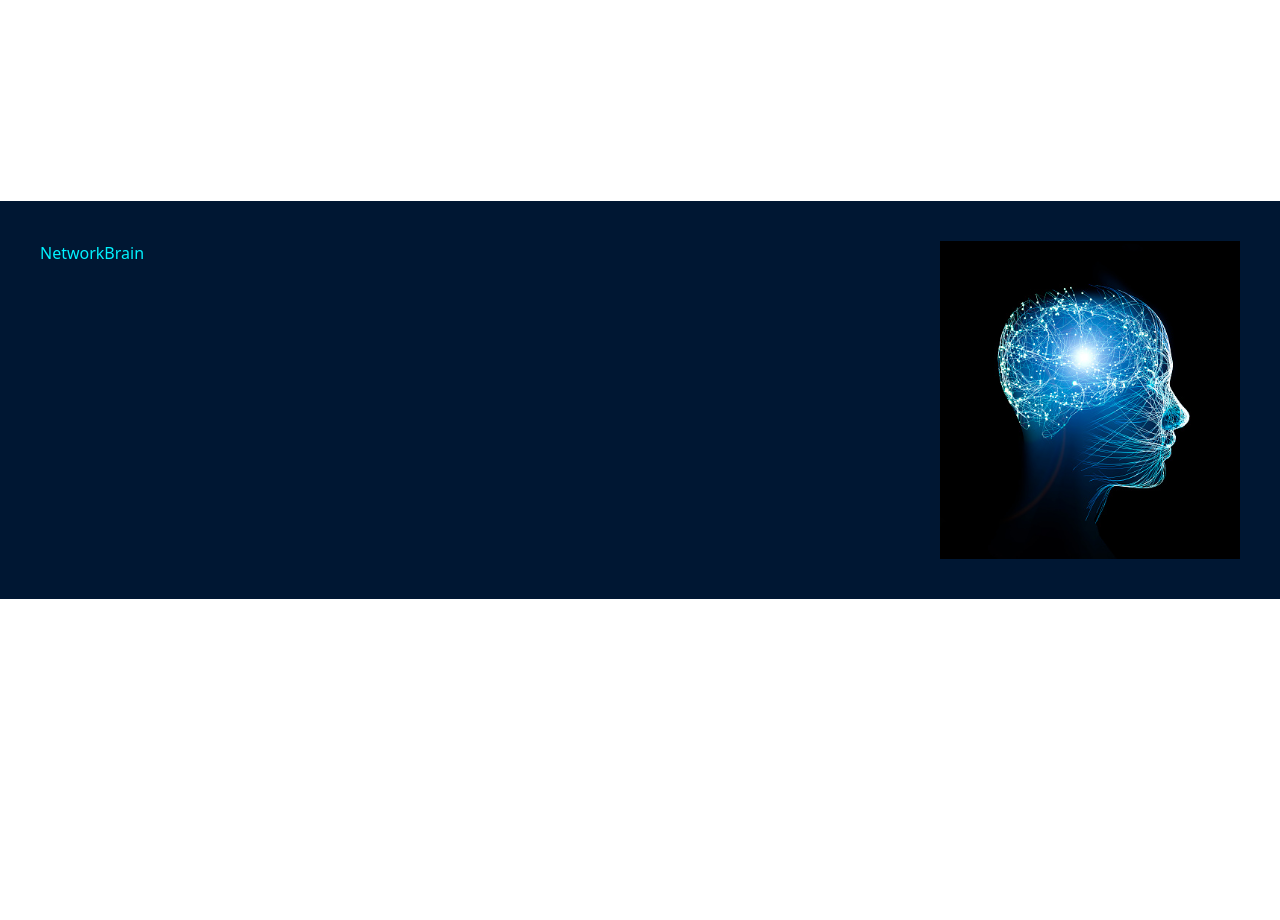
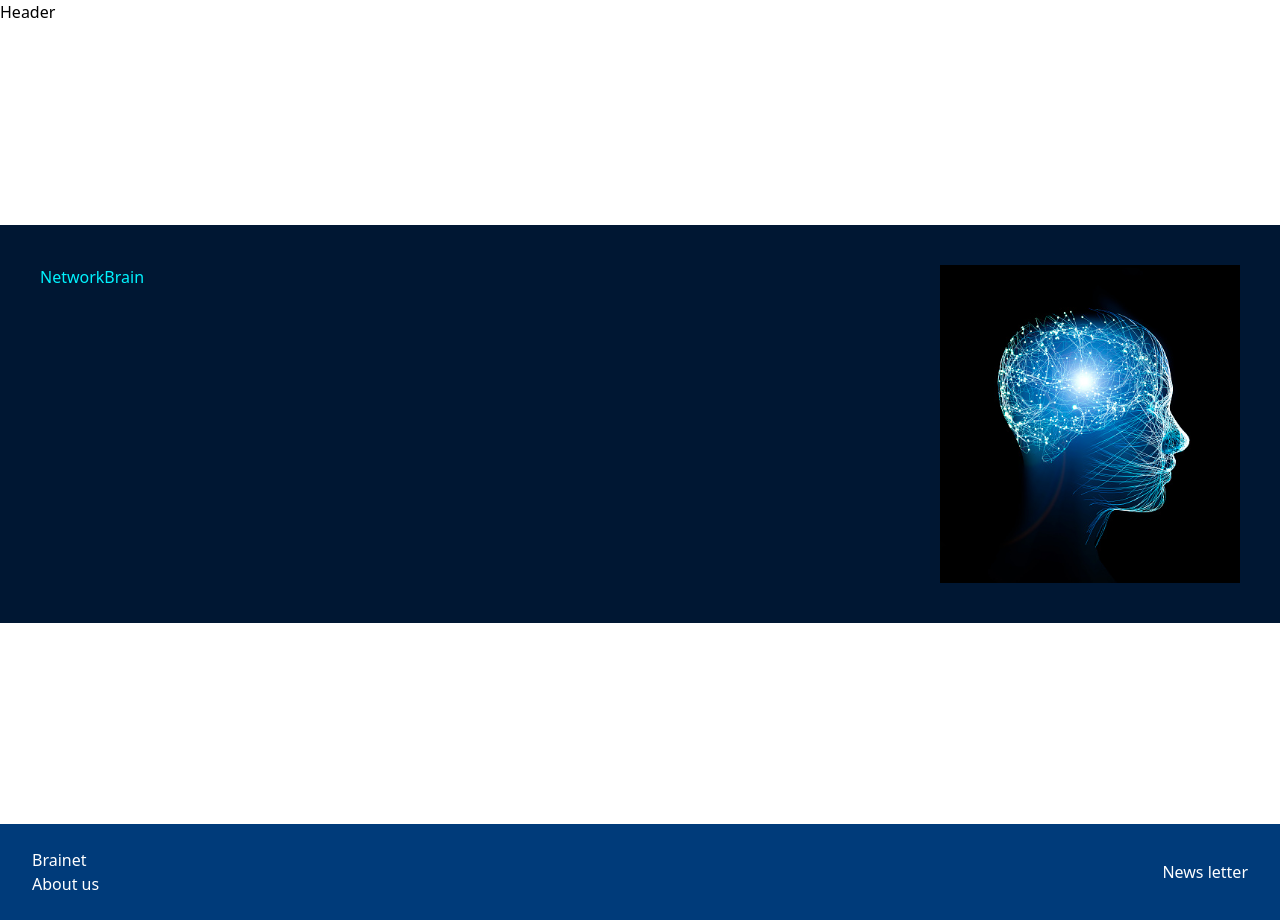
Before and after one commit to harracha/hackathon, a Next.js app in the folder frontend/: page / in a window 1280 px wide. Before the commit the page ends 800 px from the top, so only its background shows below. Built offline with nearby package versions, Linux system fonts and the light colour scheme.

Commit message:
Footer v1.0

```diff
--- /dev/null
+++ b/frontend/src/components/footer/Footer.tsx
@@ -0,0 +1,28 @@
+import Link from "next/link";
+import React from "react";
+import { useRouter } from "next/router";
+
+const Footer = () => {
+  //   const isLandingPage = () => {
+  //     const path = useRouter().asPath;
+  //     if (path === "/") return true;
+  //     return false;
+  //   };
+
+  return (
+    <footer className="flex h-24 w-full items-center justify-center bg-accent px-8 text-white">
+      <div className=" flex w-full items-center justify-between">
+        <div>
+          <h1 className="">Brainet</h1>
+          {/* {isLandingPage() ? <></> : <Link href="/">About us</Link>} */}
+          <Link href="/" className="text">
+            About us
+          </Link>
+        </div>
+        <div>News letter</div>
+      </div>
+    </footer>
+  );
+};
+
+export default Footer;
--- a/frontend/src/components/header/Header.tsx
+++ b/frontend/src/components/header/Header.tsx
@@ -0,0 +1,7 @@
+import React from "react";
+
+const Header = () => {
+  return <div>Header</div>;
+};
+
+export default Header;
--- a/frontend/src/pages/index.tsx
+++ b/frontend/src/pages/index.tsx
@@ -2,6 +2,8 @@ import { type NextPage } from "next";
 import Head from "next/head";
 import Image from "next/image";
 import Link from "next/link";
+import Header from "~/components/header/Header";
+import Footer from "~/components/footer/Footer";
 
 const Home: NextPage = () => {
   return (
@@ -11,6 +13,7 @@ const Home: NextPage = () => {
         <meta name="description" content="Generated by create-t3-app" />
         <link rel="icon" href="/favicon.ico" />
       </Head>
+      <Header></Header>
       <div className="flex h-screen w-screen flex-col justify-center ">
         <div className="h-30% flex w-screen justify-between bg-accent-strong p-10">
           <h1 className="text-info">NetworkBrain</h1>
@@ -18,6 +21,7 @@ const Home: NextPage = () => {
         </div>
         <div className="h-30% w-screen bg-black"></div>
       </div>
+      <Footer></Footer>
     </>
   );
 };
```
Also changed, not shown: 1 other file (tests, documents, lock files or other folders).
